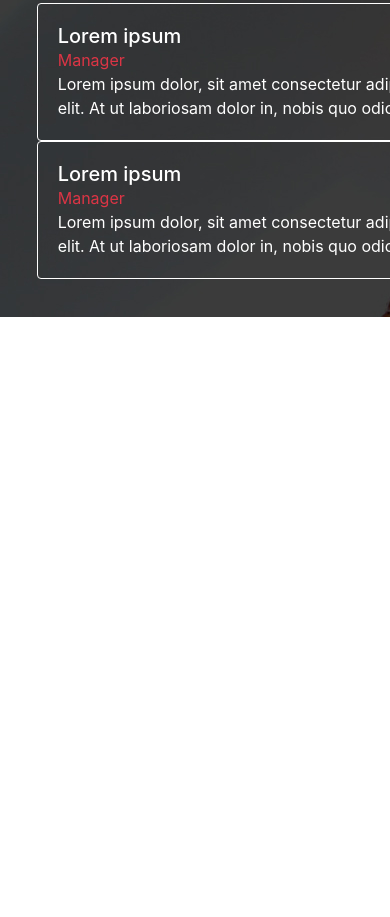
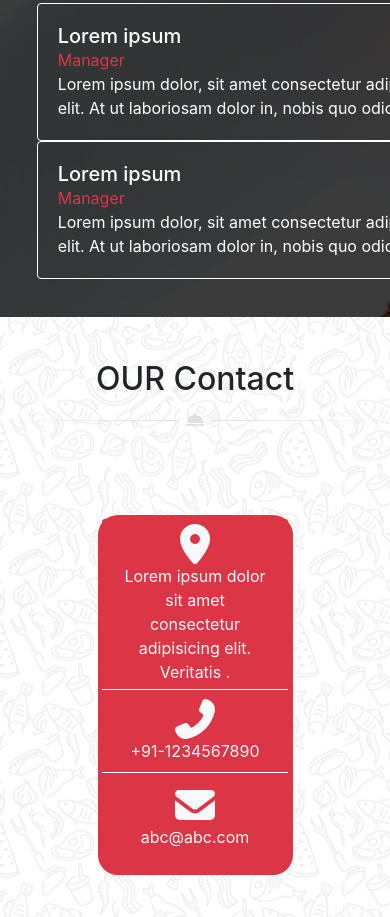
Before and after one commit to agim-coroli/CoroliAgim19_site_du_chef, a website: page index.html in a window 390 px wide. Shown: the part 5252-6169 px from the top of the page. Before the commit the page ends 5569 px from the top, so only its background shows below. Drawn offline with nearby package versions, Linux system fonts and the light colour scheme.

Commit message:
ajout de la section 3 et de our contact +responsiv

```diff
--- a/index.html
+++ b/index.html
@@ -342,6 +342,28 @@
                 </div>
             </div>
     </section>
+    <section class="section3 d-flex flex-column justify-content-around align-items-center text-center">
+        <div class="titreourcontact">
+            <h2><span>OUR </span>Contact</h2>
+            <img src="public/img/decoration_line.png" alt="">
+        </div>
+        <div class="ourcontact bg-danger text-light d-flex justify-content-center">
+            <div class="card text-center mb-3">
+                <div class="card-header bg-danger">
+                    <i class="fas fa-map-marker-alt"></i>
+                    <p>Lorem ipsum dolor sit amet consectetur adipisicing elit. Veritatis .</p>
+                </div>
+                <div class="card-body bg-danger">
+                    <i class="fas fa-phone-alt"></i>
+                    <p>+91-1234567890</p>
+                </div>
+                <div class="card-footer bg-danger">
+                    <i class="fas fa-envelope"></i>
+                    <p>abc@abc.com</p>
+                </div>
+            </div>
+        </div>
+    </section>
     <script src="./node_modules/popper.js/dist/popper.js"></script>
     <script src="./node_modules/jquery/dist/jquery.js"></script>
     <script src="./node_modules/bootstrap/dist/js/bootstrap.bundle.js"></script>
--- /dev/null
+++ b/src/scss/module/_section3.scss
@@ -0,0 +1,41 @@
+.section3{
+    height: 600px;
+    .ourcontact{
+        width: 25% !important;
+        height: 60%;
+        border-radius: 20px;
+        .card{
+            margin-top: 2%;
+            height: 95%;
+            width: 95%;
+            border: none;
+            div{
+                justify-content: center;
+                display: flex;
+                flex-direction: column;
+                height: 50%;
+                border-bottom: 1px solid white;
+                i{
+                    font-size: 40px;
+                }
+                p{
+                    margin-bottom: 0;
+                }
+            }
+            div:last-child{
+                border: none;
+            }
+        }
+    }
+}
+
+@media (max-width:723px){
+    .section3{
+        .ourcontact{
+            width: 50% !important;
+            .card{
+                border-radius: 20px;
+            }
+        }
+    }
+}
--- a/src/scss/module/style.scss
+++ b/src/scss/module/style.scss
@@ -2,4 +2,5 @@
 @import "section";
 @import "section1";
 @import "section2";
+@import "section3";
 @import "footer";
```
Also changed, not shown: public/css/app.css, 1 other file.
